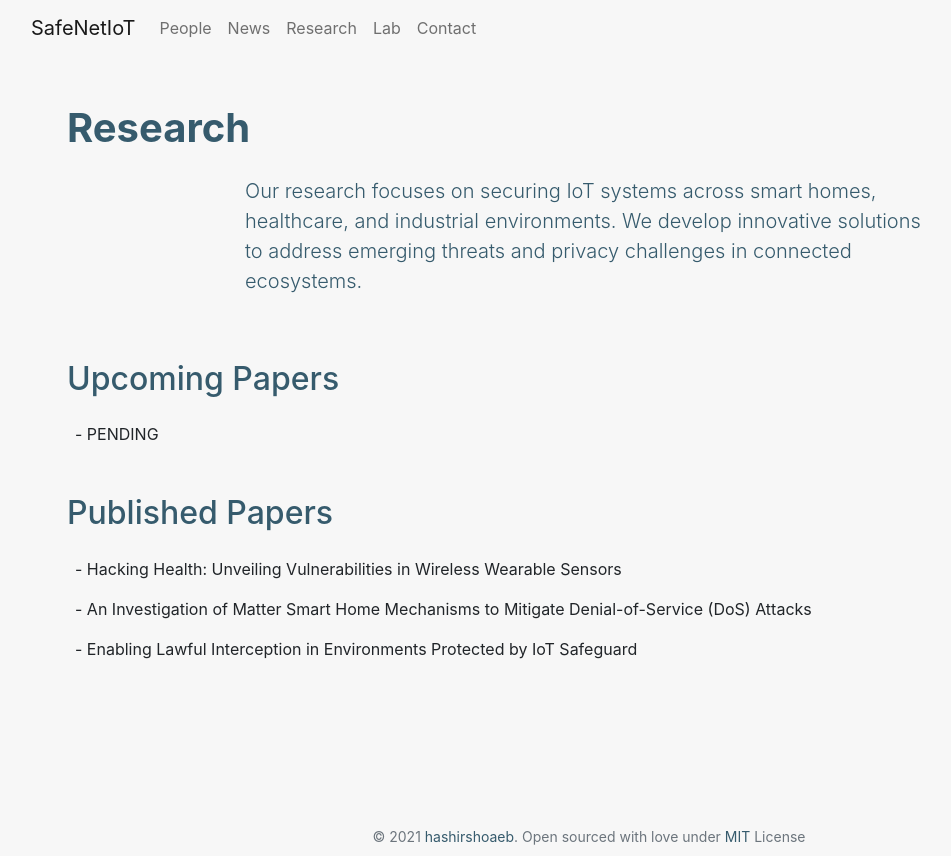
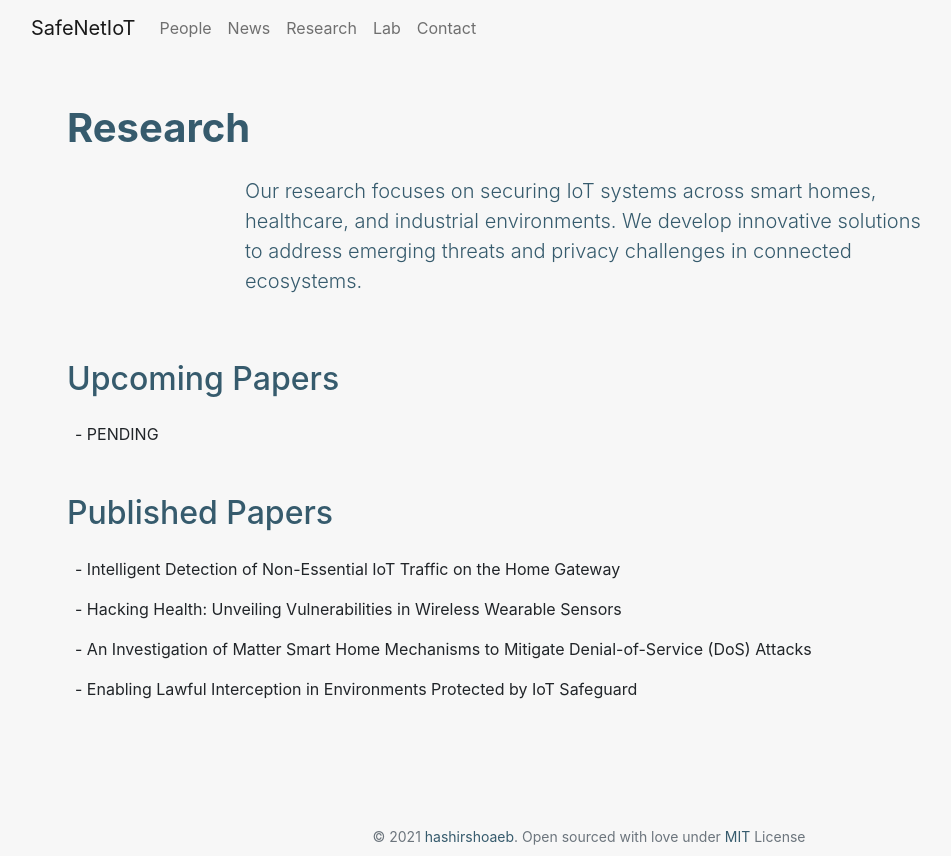
Before and after one commit to SafeNetIoT/SafeNetIoT.github.io, a Next.js app: page /research in a window 1280 px wide. Shown: the whole page, without its empty margins (51-1002 px from the left). Built offline with nearby package versions, Linux system fonts and the light colour scheme.

Commit message:
Update research.js

```diff
--- a/pages/research.js
+++ b/pages/research.js
@@ -68,6 +68,19 @@ const ResearchPage = () => {
           <div className="mb-5">
             <h2 className="text-primary mb-4">Published Papers</h2>
             <ul className="list-unstyled">
+
+              <li className="mb-3">
+                <a
+                  href="https://arxiv.org/pdf/2504.18571?"
+                  target="_blank"
+                  rel="noopener noreferrer"
+                  className="text-dark text-decoration-none"
+                >
+                  <i className="bi bi-file-earmark-text me-2"></i>
+                  - Intelligent Detection of Non-Essential IoT Traffic on the Home Gateway
+                </a>
+              </li>
+
               <li className="mb-3">
                 <a
                   href="https://www.researchgate.net/publication/384992278_Live_Demonstration_Hacking_Health_Unveiling_Vulnerabilities_in_Wireless_Wearable_Sensors"
```
